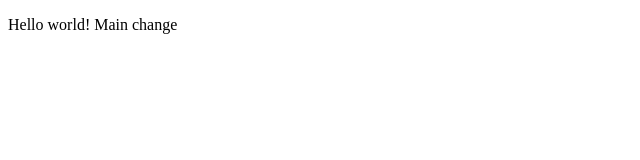
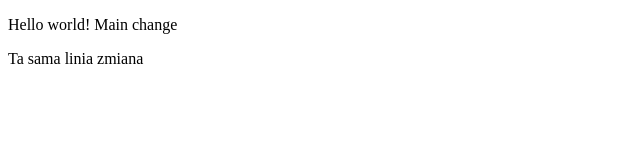
Before and after one commit to mazurmarson/scratch-pad, a plain HTML site: page index.html in a window 1280 px wide. Shown: the whole page, without its empty margins (0-640 px from the left). Drawn offline with Linux system fonts and the light colour scheme.

Commit message:
modifed indext.html for confilict

```diff
--- a/index.html
+++ b/index.html
@@ -5,5 +5,6 @@
     </head>
     <body>
         <p>Hello world! Main change</p>
+		<p>Ta sama linia zmiana</p>
     </body>
 </html>
```
